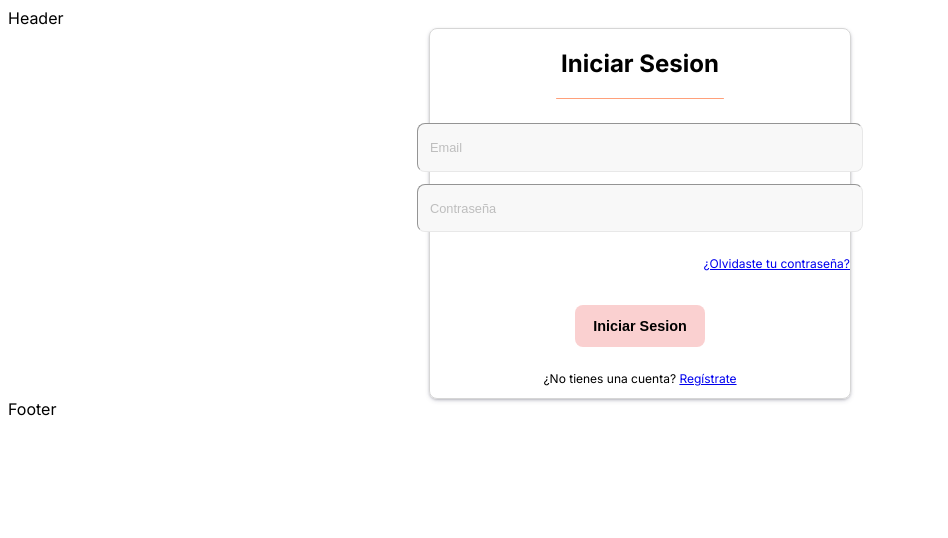
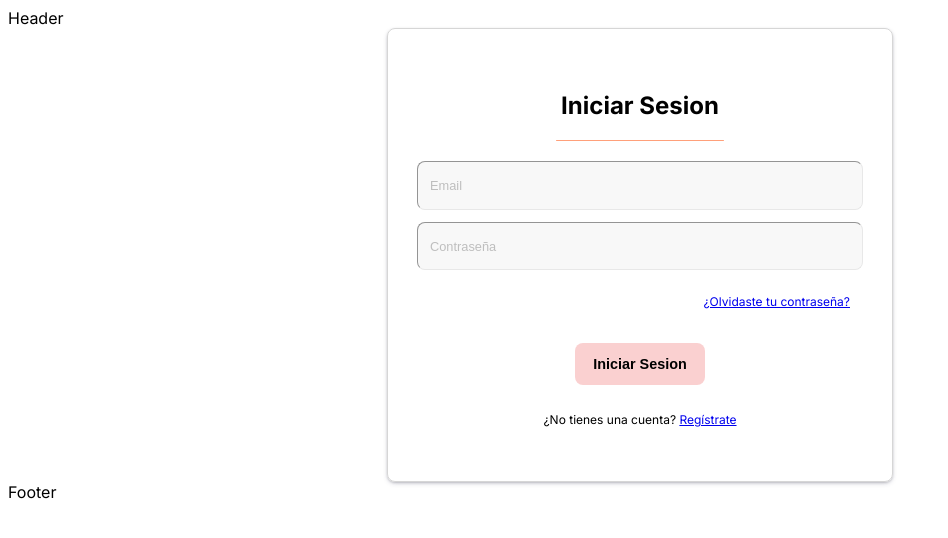
Before and after one commit to No-Country-simulation/c19-75-t-node-react, a Next.js app in the folder client/: page /login in a window 1280 px wide. Shown: the top 538 px of the page, without its empty margins (0-948 px from the left). Built offline with nearby package versions, Linux system fonts and the light colour scheme.

Commit message:
correccion de estilos y scss

```diff
--- a/client/components/Forms/Form.module.scss
+++ b/client/components/Forms/Form.module.scss
@@ -9,24 +9,43 @@
   border-radius: 5px;
 }
 
+.group {
+  width: 100%;
+  display: grid;
+  grid-template-columns: repeat(2, 1fr);
+  gap: 0 8px;
+  &__column {
+    grid-template-columns: auto 1fr;
+    &:nth-child(3) {
+      grid-area: 2 / 1 / 3 / 3;
+    }
+  }
+}
+
 .campo {
   width: 100%;
   display: flex;
   flex-direction: column;
+  &__row {
+    width: 100%;
+    display: flex;
+    flex-direction: row;
+    flex-wrap: wrap;
+    gap: 5px 10px;
+  }
 }
 
 .text {
   font-size: 0.75rem;
   text-align: center;
-}
-
-.text__right {
-  margin-left: auto;
-}
-.text__major {
-  font-size: 13px;
-  font-weight: 500;
-  margin-bottom: 5px;
+  &__right {
+    margin-left: auto;
+  }
+  &__major {
+    font-size: 13px;
+    font-weight: 500;
+    margin-bottom: 5px;
+  }
 }
 
 .link {
--- a/client/components/Forms/Input/Input.module.scss
+++ b/client/components/Forms/Input/Input.module.scss
@@ -17,6 +17,13 @@
     color: #bebebe;
     font-size: 0.8rem;
   }
+  &__error {
+    border-color: red;
+  }
+
+  &__success {
+    border-color: green;
+  }
 }
 
 .areaCode {
@@ -24,11 +31,3 @@
   padding: 6px;
   width: 50px;
 }
-
-.input__error {
-  border-color: red;
-}
-
-.input__success {
-  border-color: green;
-}
--- a/client/containers/auth-page/AuthPage.module.scss
+++ b/client/containers/auth-page/AuthPage.module.scss
@@ -2,9 +2,10 @@
   margin: auto;
   display: flex;
   flex-direction: column;
-  justify-content: center;
+  justify-content: space-around;
   align-items: center;
-  gap: 12px;
+  padding: 42px;
+  gap: 5px;
   max-width: 420px;
   min-height: 350px;
   border-radius: 8px;
@@ -13,7 +14,7 @@
     rgba(0, 0, 0, 0.3) 0px 1px 3px -1px;
 
   > * {
-    padding: 0 42px;
+    // padding: 0 42px;
   }
 }
 
@@ -26,8 +27,8 @@
   width: 100%;
 }
 
-.header {
-  margin-bottom: 12px;
+.body {
+  margin: 15px 0 10px 0;
 }
 
 .divider {
```
